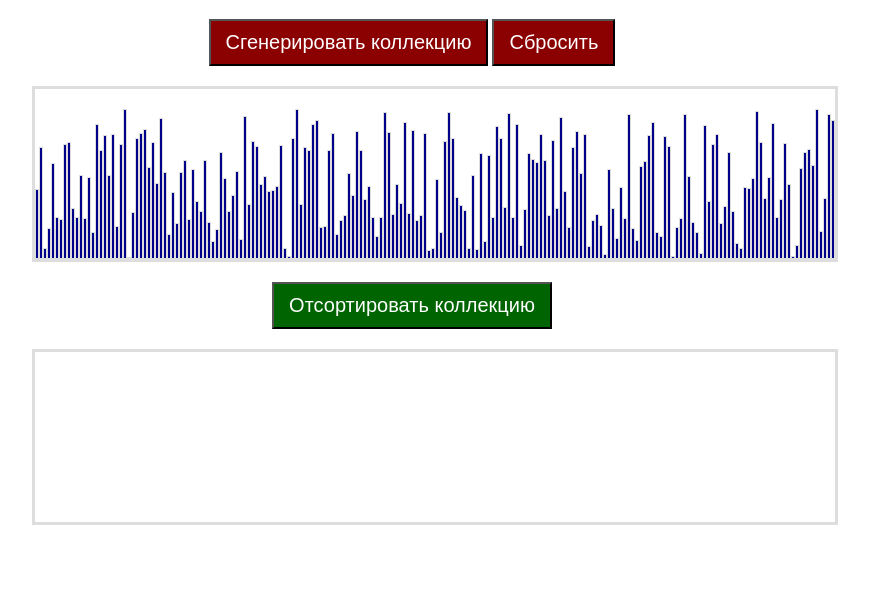
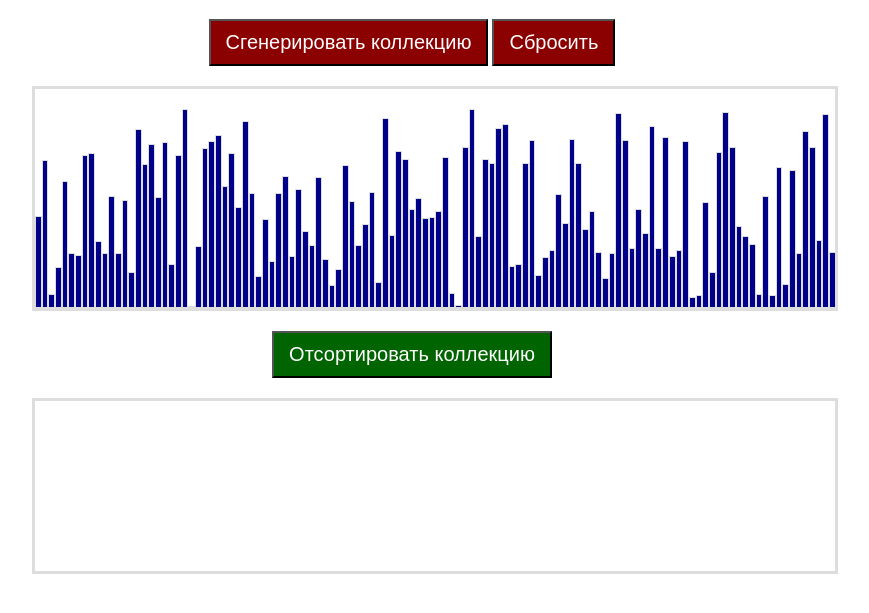
Before and after one commit to karmaKiller3352/bubblesort, a website built with webpack: page src/index.html in a window 1280 px wide. Both pictures are taken after a click on the button "Сгенерировать коллекцию". Shown: the part 61-674 px from the top of the page, without its empty margins (228-1097 px from the left). Built offline with nearby package versions, Linux system fonts and the light colour scheme.

Commit message:
add comments

```diff
--- a/src/index.html
+++ b/src/index.html
@@ -13,7 +13,7 @@
       <button class="button darkblue" id="generate">Сгенерировать коллекцию</button>
       <button class="button darkblue" id="reload" onclick="window.location.reload()">Сбросить</button>
       <div id="view_before" class="wrap borderred"></div>
-      <button class="button darkgreen" id="sort">Отсортировать коллекцию</button>
+      <button class="button darkgreen" disabled="disabled" id="sort">Отсортировать коллекцию</button>
       <div id="view_after" class="wrap bordergreen"></div>
   </div>
 
--- a/src/index.js
+++ b/src/index.js
@@ -1,16 +1,19 @@
 import Sorting from './common.js';
 
-const collectionSize = 200;
-const sortSpeed = 1000;
-const maxNum = 150;
+const collectionSize = 120; // количество элементов в коллекции
+const sortSpeed = 500; // скорость сортировки
+const maxNum = 200; // максимальное число в коллекции (соответственно и высота столбика)
 
-const sort = new Sorting(collectionSize, sortSpeed, maxNum);
+const sort = new Sorting(collectionSize, sortSpeed, maxNum); // инициализация
 
+// привязка обработчиков
 document.getElementById('generate').addEventListener('click', () => {
-    sort.makeCollection();
-    sort.render(sort.collection, '#view_before')
+    document.getElementById('sort').removeAttribute('disabled')
+    sort.makeCollection(); // создание коллекции
+    sort.render(sort.collection, '#view_before') // рендеринг
 } );
 document.getElementById('sort').addEventListener('click', () => {
-    sort.sortCollection(sort.collectionSize),
-    document.getElementById('generate').setAttribute('disabled', 'disabled')
+    sort.sortCollection(sort.collectionSize); // запуск сортировки
+    document.getElementById('generate').setAttribute('disabled', 'disabled'); // блокировка кнопки до сброса
+    document.getElementById('sort').setAttribute('disabled', 'disabled');  // блокировка кнопки до сброса
 } );
```
Also changed, not shown: src/common.js (line endings or trailing spaces).
